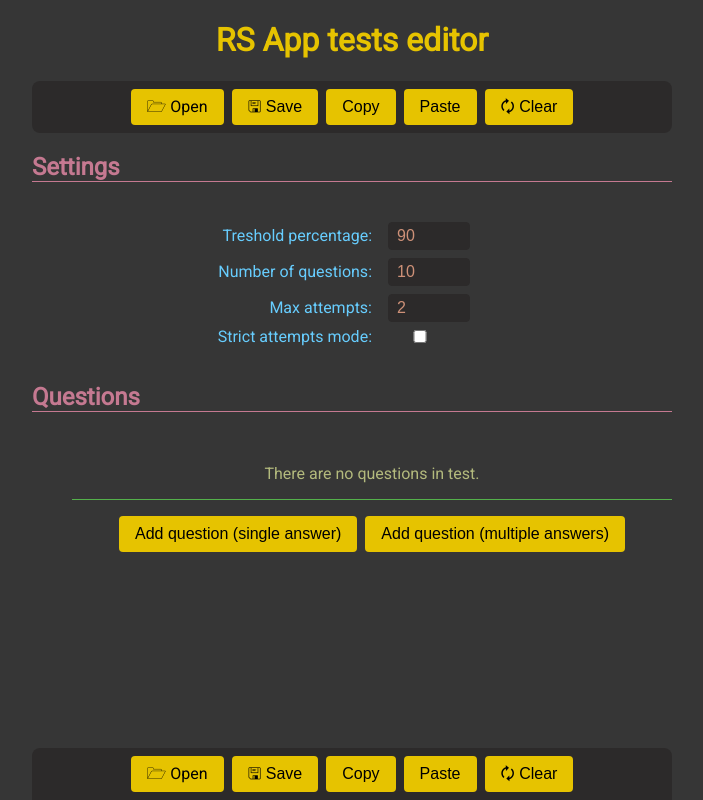
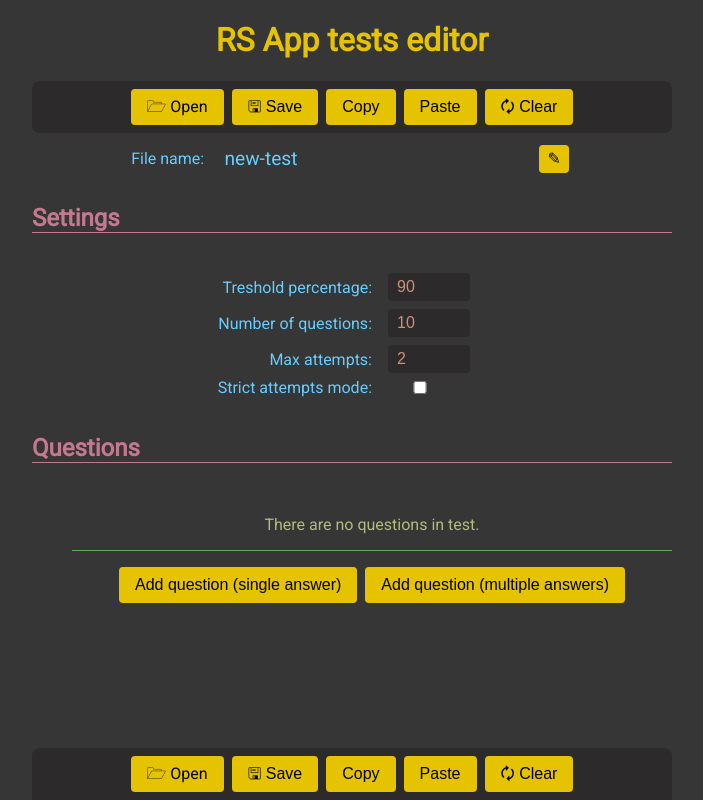
Before and after one commit to ai297/rss-testmaker, a Vue app: page / in a window 1280 px wide. Shown: the whole page, without its empty margins (288-991 px from the left). Built offline with nearby package versions, Linux system fonts and the light colour scheme.

Commit message:
add field to edit filename

```diff
--- a/src/App.vue
+++ b/src/App.vue
@@ -1,6 +1,11 @@
 <template>
   <div id="app">
     <app-controls class="header"/>
+    <div class="file-name">
+      File name:
+      <editable-text :edit="isEditFileName" v-model="fileName" class="file-name-input"/>
+      <button @click="isEditFileName = !isEditFileName">{{isEditFileName ? '✔' : '✎'}}</button>
+    </div>
     <h2>Settings</h2>
     <test-settings/>
     <h2>Questions</h2>
@@ -47,6 +52,7 @@
 import Vue from 'vue';
 import { mapActions } from 'vuex';
 import { State } from './contracts';
+import EditableText from './components/editable-text.vue';
 import AppControls from './components/app-controls.vue';
 import TestSettings from './components/test-settings.vue';
 import TestQuestion from './components/test-question.vue';
@@ -55,14 +61,29 @@ import TestAnswer from './components/test-answer.vue';
 export default Vue.extend({
   name: 'App',
   components: {
+    EditableText,
     AppControls,
     TestSettings,
     TestQuestion,
     TestAnswer,
   },
+  data() {
+    return {
+      isEditFileName: false,
+    };
+  },
   computed: {
     questions() {
       return (this.$store.state as State).questions;
+    },
+    fileName: {
+      get() {
+        return String(this.$store.state.fileName).replace(/.json$/i, '');
+      },
+      set(val: string) {
+        const fileName = val.replace(/.json$/ig, '') + '.json';
+        this.setFileName(fileName);
+      },
     },
   },
   methods: {
@@ -74,6 +95,7 @@ export default Vue.extend({
       'newAnswer',
       'updateAnswer',
       'updateQuestion',
+      'setFileName',
     ]),
   },
   mounted() {
@@ -164,4 +186,18 @@ input, textarea, select {
   color: #b3ba7d;
   text-align: center;
 }
+.file-name {
+  display: flex;
+  margin: .5em;
+  align-items: center;
+  justify-content: center;
+  &-input {
+    flex: 0 1 50%;
+    margin: 0 .5em;
+    font-size: 1.2em;
+  }
+  & > button {
+    padding: .25em .5em;
+  }
+}
 </style>
--- a/src/store.ts
+++ b/src/store.ts
@@ -83,6 +83,9 @@ export default new Vuex.Store({
       state.fileName = 'new-test.json';
       state.questions = [ ...questions ];
     },
+    setFileName(state, fileName) {
+      state.fileName = fileName;
+    }
   },
   actions: {
     setSettings({ commit, dispatch }, payload) {
@@ -145,5 +148,9 @@ export default new Vuex.Store({
       commit('clearState');
       window.localStorage.removeItem('editor-state');
     },
+    setFileName({ commit, dispatch }, fileName) {
+      commit('setFileName', fileName);
+      dispatch('backup');
+    },
   },
 });
```
